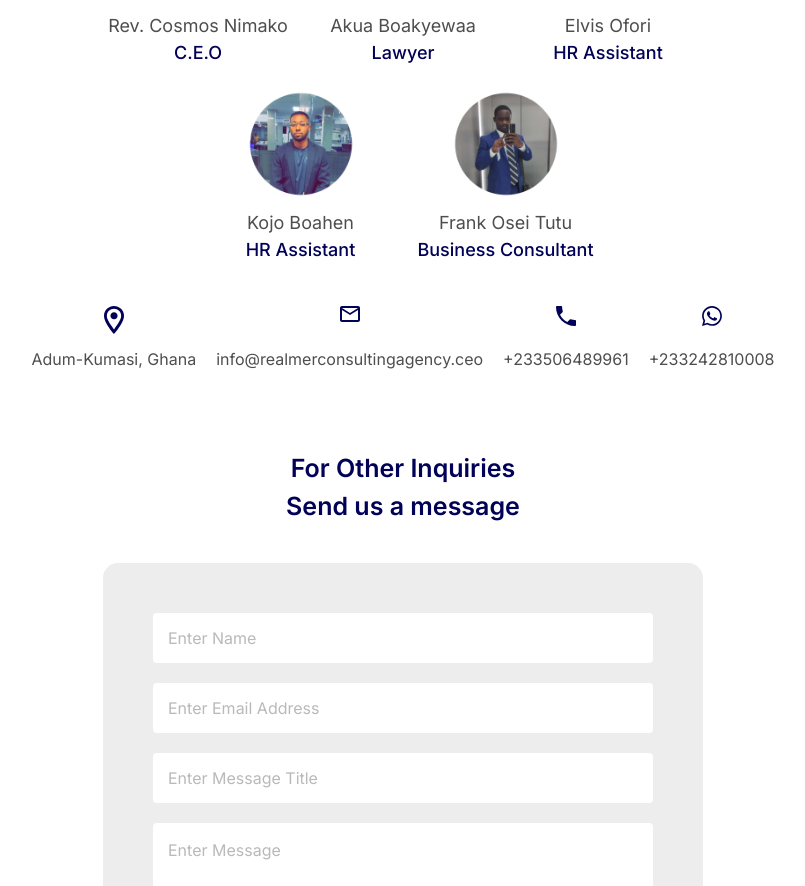
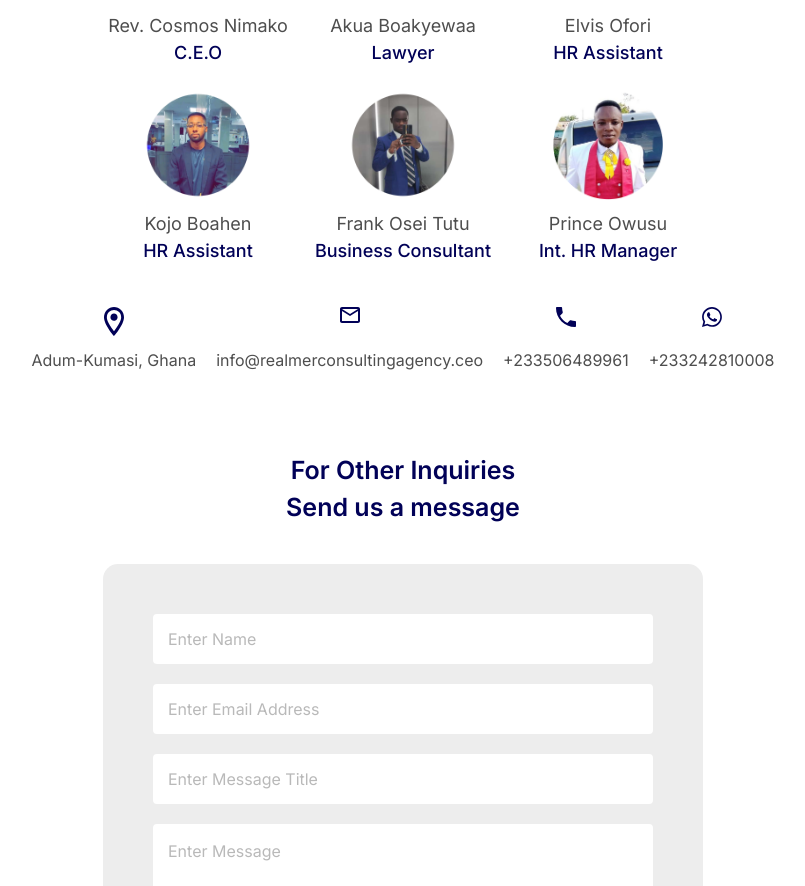
Before and after one commit to starkjoy/Consulting-Agency, a Next.js app: page /home in a window 1280 px wide. Shown: the part 2132-3018 px from the top of the page, without its empty margins (237-1042 px from the left). Built offline with nearby package versions, Linux system fonts and the light colour scheme; no server answers; the database is empty.

Commit message:
Added a profile to the about section

```diff
--- a/src/app/home/page.js
+++ b/src/app/home/page.js
@@ -207,6 +207,10 @@ export default function NewHome() {
                         <Image src="/pic_5.png" height={0} width={0} alt="profile" sizes="100vw" className="company-profile-pic"/>
                         <div className="company-profile-name">Frank Osei Tutu <br/><span className="profile-post">Business Consultant</span></div>
                     </div>
+                    <div className="company-profile">
+                        <Image src="/pic_6.png" height={0} width={0} alt="profile" sizes="100vw" className="company-profile-pic"/>
+                        <div className="company-profile-name">Prince Owusu <br/><span className="profile-post">Int. HR Manager</span></div>
+                    </div>
                 </div>
             </div>
             <div className="contact-content">
```
Also changed, not shown: public/pic_6.png (added).
